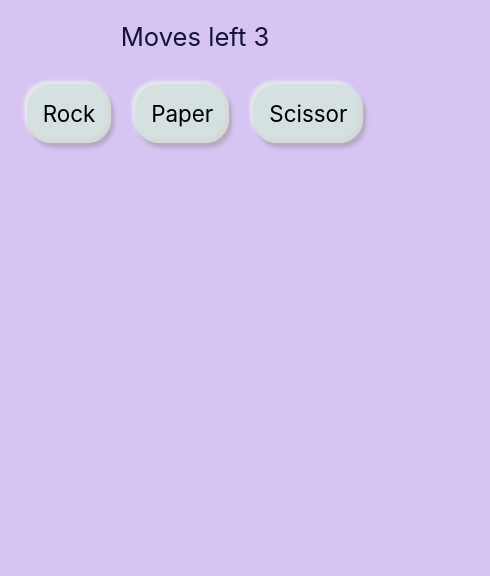
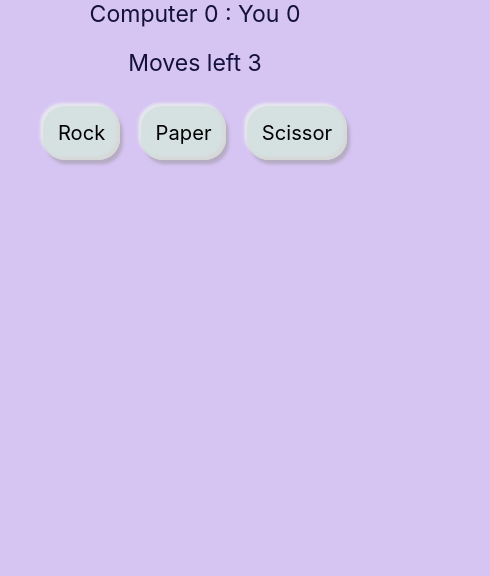
Before and after one commit to PalakJain9/Rock-Paper-Scissor, a plain HTML site: page index.html in a window 390 px wide. Shown: the part 268-844 px from the top of the page, 490 px wide, since content can reach past the window. Drawn offline with Linux system fonts and the light colour scheme.

Commit message:
added responsiveness

```diff
--- a/script.js
+++ b/script.js
@@ -25,8 +25,6 @@ const startGame = () => {
         comp_input = options[getComputerInput()];
         //temp_string = "Computer chose " + comp_input + " & You chose " + user_input;
         //comp_input_display.innerHTML = temp_string;
-        console.log(comp_input);
-        console.log("user: "+ user_input);
 
         if ((user_input == "rock" && comp_input == "paper") || (user_input == "scissor" && comp_input == "rock") || (user_input == "paper" && comp_input == "scissor")) {
             comp_score += 1;
--- a/style.css
+++ b/style.css
@@ -8,21 +8,21 @@
 body {
     background-color: rgb(214, 196, 243);
     display: grid;
-    align-items: center;
-    justify-content: center;
+    place-items: center;
 }
 
 .container {
     background-color: rgb(214, 196, 243);
     color: #14123d;
     height: 70vh;
-    width: 70vh;
+    width: 70vw;
     display: flex;
     flex-direction: column;
     align-items: center;
     justify-content: center;
     gap: 1.5rem;
     font-size: 1.6rem;
+    text-align: center;
 }
 
 .heading {
@@ -48,3 +48,19 @@ button {
 #computer {
     font-size: 1.2rem;
 }
+
+@media only screen
+and (min-device-width : 481px)
+and (max-device-width : 813px) {
+    html {
+        font-size: 90%;
+    }
+}
+
+@media only screen
+and (min-device-width : 320px)
+and (max-device-width : 480px) {
+    html {
+        font-size: 80%;
+    }
+}
```
